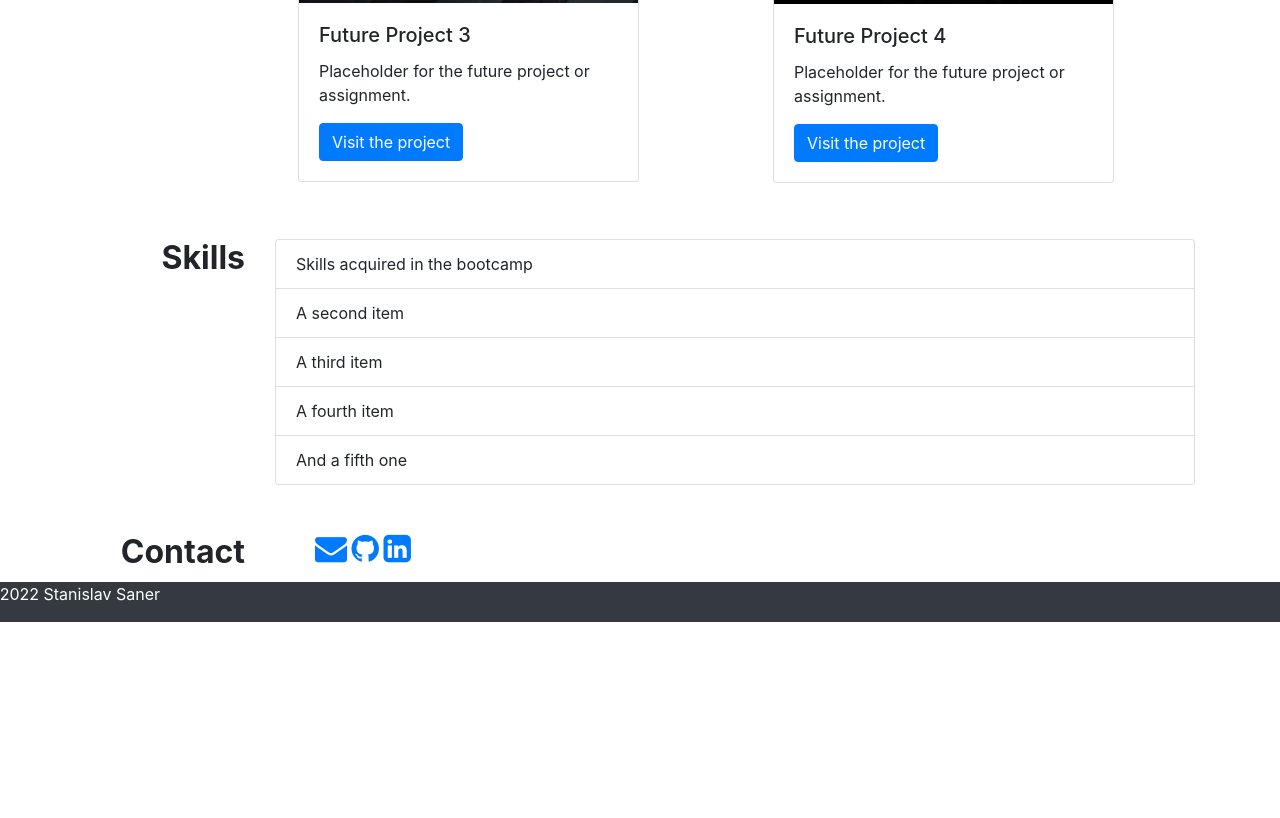
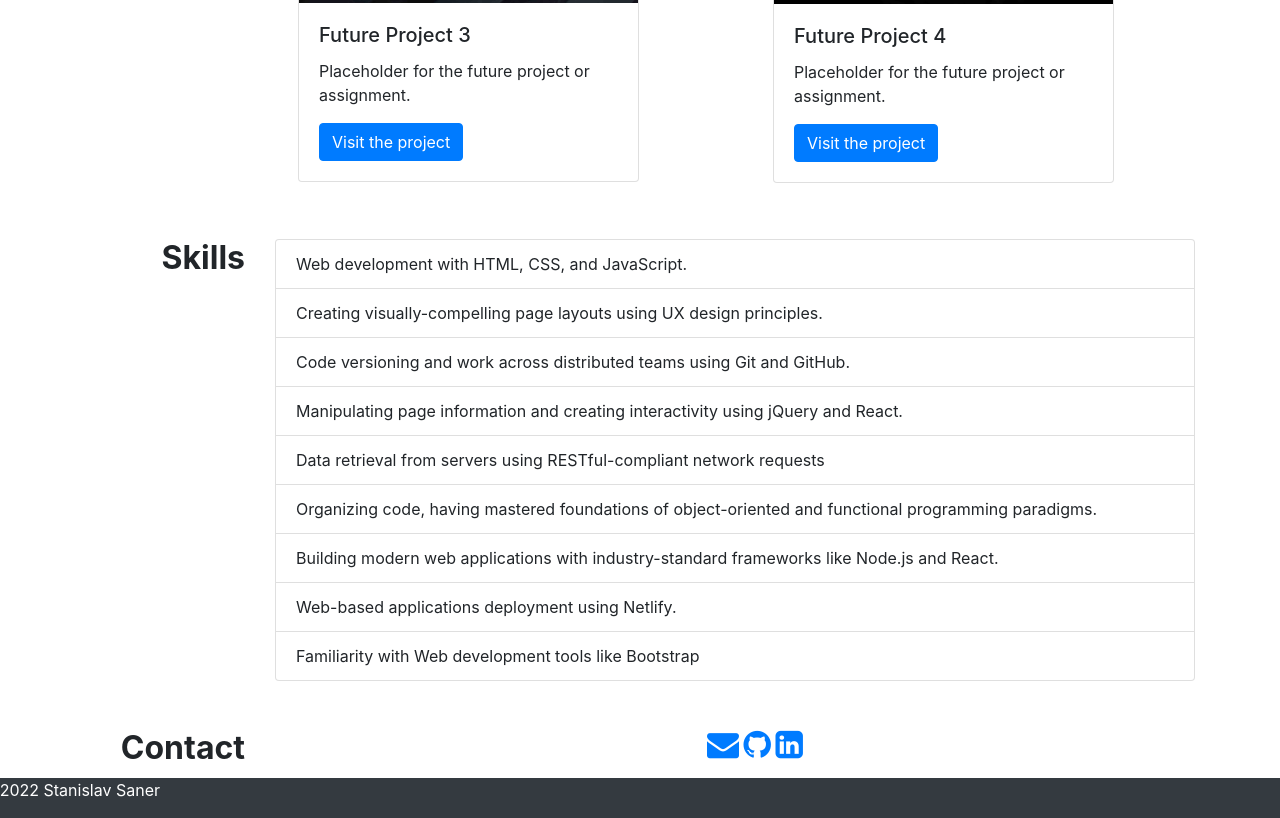
Before and after one commit to stansaner/Bootstrap-Portfolio, a plain HTML site: page index.html in a window 1280 px wide. Shown: the part 2030-2848 px from the top of the page. Before the commit the page ends 2652 px from the top, so only its background shows below. Drawn offline with nearby package versions, Linux system fonts and the light colour scheme.

Commit message:
First version worthy publishing

```diff
--- a/assets/css/style.css
+++ b/assets/css/style.css
@@ -24,11 +24,6 @@
     height: auto;
 }
 
-.sideAccent {
-    background: #007bff;
-    width: 15px;
-  }
-
 .cardContainer {
     margin: 20px;
     text-align: center;
@@ -37,15 +32,3 @@
 .card {
     margin: 0 auto;
 }
-
-.contact-row {
-    display: flex;
-    /* align-items: center; */
-    justify-content: space-evenly;
-}
-
-/*
-.contact-container{
-    margin: 20px;
-}
-*/
--- a/index.html
+++ b/index.html
@@ -142,11 +142,15 @@
         </div>
         <div class="col-10">
           <ul class="list-group">
-            <li class="list-group-item">Skills acquired in the bootcamp</li>
-            <li class="list-group-item">A second item</li>
-            <li class="list-group-item">A third item</li>
-            <li class="list-group-item">A fourth item</li>
-            <li class="list-group-item">And a fifth one</li>
+            <li class="list-group-item">Web development with HTML, CSS, and JavaScript.</li>
+            <li class="list-group-item">Creating visually-compelling page layouts using UX design principles.</li>
+            <li class="list-group-item">Code versioning and work across distributed teams using Git and GitHub.</li>
+            <li class="list-group-item">Manipulating page information and creating interactivity using jQuery and React.</li>
+            <li class="list-group-item">Data retrieval from servers using RESTful-compliant network requests</li>
+            <li class="list-group-item">Organizing code, having mastered foundations of object-oriented and functional programming paradigms.</li>
+            <li class="list-group-item">Building modern web applications with industry-standard frameworks like Node.js and React.</li>
+            <li class="list-group-item">Web-based applications deployment using Netlify.</li>
+            <li class="list-group-item">Familiarity with Web development tools like Bootstrap</li>
           </ul>
         </div>
     </section>
@@ -157,7 +161,7 @@
         <div class="col-2">
           <h2 class="font-weight-bold text-right">Contact</h2>
         </div>
-        <div class="contact-row col-10">
+        <div class="d-flex justify-content-around col-10">
           <ul>
             <a href="mailto:stan.saner@hotmail.co.uk" target="_blank"><i class="fa fa-envelope fa-2x" aria-hidden="true"></i></a>
             <a href="https://github.com/stansaner" target="_blank"><i class="fa fa-github fa-2x" aria-hidden="true"></i></a>
```
